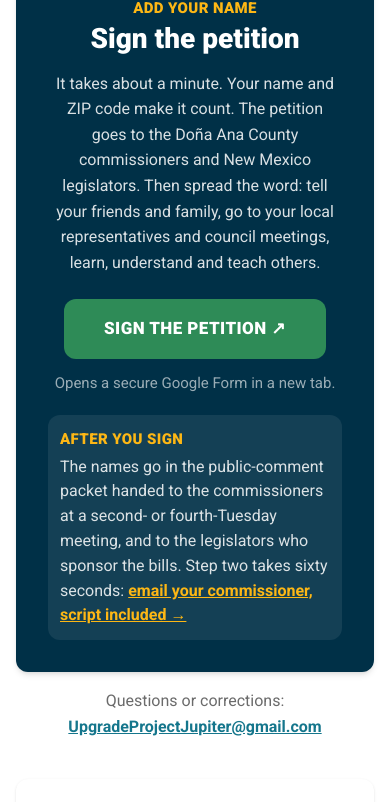
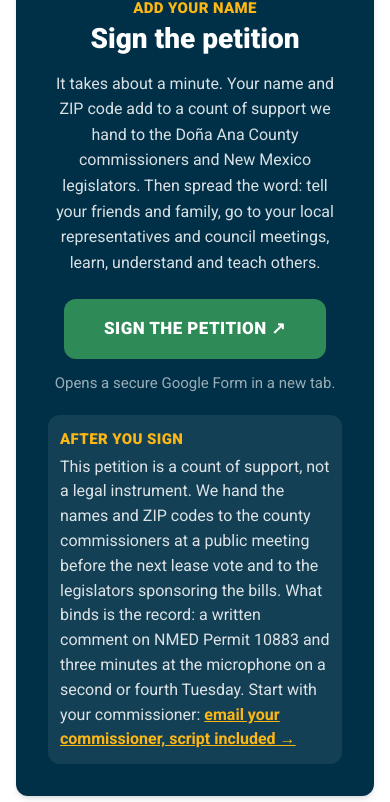
Before and after one commit to Cloxeer/UpgradeProjectJupiter, a Next.js app: page /petition in a window 390 px wide. Shown: the part 432-1234 px from the top of the page. Built offline with nearby package versions, Linux system fonts and the light colour scheme; no server answers.

Commit message:
Petition reframed: a count of support, not a legal instrument; the permit record and the commission microphone bind; handout brought in line with the site

```diff
--- a/src/app/petition/PetitionForm.tsx
+++ b/src/app/petition/PetitionForm.tsx
@@ -9,7 +9,7 @@ export function PetitionForm() {
         <div className="text-[13px] font-black uppercase tracking-wide" style={{ color: "#fdb715" }}>Add your name</div>
         <h2 className="mt-1 font-black text-white" style={{ fontSize: 28, lineHeight: 1.1 }}>Sign the petition</h2>
         <p className="mx-auto mt-4 max-w-[520px]" style={{ fontSize: 16, lineHeight: 1.6, color: "rgba(255,255,255,0.85)" }}>
-          It takes about a minute. Your name and ZIP code make it count. The petition goes to the Doña Ana County commissioners and New
+          It takes about a minute. Your name and ZIP code add to a count of support we hand to the Doña Ana County commissioners and New
           Mexico legislators. Then spread the word: tell your friends and family, go to your local representatives and council meetings,
           learn, understand and teach others.
         </p>
@@ -20,8 +20,8 @@ export function PetitionForm() {
         <div className="mt-5 rounded p-3 text-left" style={{ backgroundColor: "rgba(255,255,255,0.08)" }}>
           <div className="text-[12px] font-black uppercase tracking-wide" style={{ color: "#fdb715" }}>After you sign</div>
           <p className="mt-1" style={{ fontSize: 14, lineHeight: 1.55, color: "rgba(255,255,255,0.85)" }}>
-            The names go in the public-comment packet handed to the commissioners at a second- or fourth-Tuesday meeting, and to the legislators who sponsor the bills.
-            Step two takes sixty seconds:{" "}
+            This petition is a count of support, not a legal instrument. We hand the names and ZIP codes to the county commissioners at a public meeting before the next lease vote and to the legislators sponsoring the bills.
+            What binds is the record: a written comment on NMED Permit 10883 and three minutes at the microphone on a second or fourth Tuesday. Start with your commissioner:{" "}
             <a href="/legislators#commission" className="font-bold underline" style={{ color: "#fdb715" }}>
               email your commissioner, script included →
             </a>
--- a/src/app/petition/page.tsx
+++ b/src/app/petition/page.tsx
@@ -7,7 +7,7 @@ import { PetitionForm } from "./PetitionForm";
 
 export const metadata: Metadata = {
   title: "Sign the petition",
-  description: "Do not cancel Project Jupiter; upgrade it. Six conditions for the county lease, each beside what the filed plan does today, and a one-minute petition to the Doña Ana County commissioners and New Mexico legislators.",
+  description: "Do not cancel Project Jupiter; upgrade it. Six conditions for the county lease, each beside what the filed plan does today, and a one-minute count of support handed to the Doña Ana County commissioners and New Mexico legislators, beside the comments that bind.",
   alternates: { canonical: "/petition/" },
 };
 
--- a/src/components/jupiter/WhatCanIDo.tsx
+++ b/src/components/jupiter/WhatCanIDo.tsx
@@ -36,7 +36,7 @@ export function WhatCanIDo() {
       <a href="/petition" className="inline-flex min-h-[56px] w-full items-center justify-center rounded px-10 text-[18px] font-black uppercase tracking-wide text-white sm:w-auto" style={{ backgroundColor: G }}>
         {kid ? "Sign the petition with a grown-up" : "Sign the petition"}
       </a>
-      <p className="mt-2 text-[14px]" style={{ color: "#6b6b6b" }}>One minute. Your name and ZIP go in the packet handed to the commission.</p>
+      <p className="mt-2 text-[14px]" style={{ color: "#6b6b6b" }}>One minute. A count of support we hand to the commission; the permit record and the microphone are what bind.</p>
       <div className="mt-4 flex flex-col items-center gap-1 sm:flex-row sm:justify-center sm:gap-6" style={{ fontSize: 16, color: "#003047" }}>
         <a href="/legislators#commission" className={link}>{kid ? "Call the county →" : "Email or call your commissioner →"}</a>
         <a href="/legislators#commission" className={link} title={meeting}>{kid ? "Go to the meeting →" : "Speak at a commission meeting →"}</a>
--- a/src/data/upgrade.ts
+++ b/src/data/upgrade.ts
@@ -21,7 +21,7 @@ export const mission = "Keep the data center. Make it catch its carbon, reuse it
 export const steps = [
   { n: 1, who: "The county", what: "negotiates the six conditions into the bond lease at its next consent point, before the fuel cells arrive.", why: "The county holds title during the 30-year bond and the lease is its only remedy, but the lease can be changed only by agreement; the leverage is every consent the companies still need.", href: "/legislators#commission", cta: "Who signs the lease" },
   { n: 2, who: "Santa Fe", what: "passes the three bills so the same rules apply to the next data center.", why: "The Microgrid Oversight Act already passed the Senate in 2026. The other two are drafted.", href: "/legislators#bills", cta: "The three bills" },
-  { n: 3, who: "You", what: "sign, call your commissioner, and show up on a second or fourth Tuesday.", why: "None of the six conditions is in the lease yet. Concrete is being poured now.", href: "/petition", cta: "Sign the petition" },
+  { n: 3, who: "You", what: "write a comment on the NMED permit record, speak at the commission on a second or fourth Tuesday, call your commissioner, then add your name so the count can be shown.", why: "A petition has no legal force here; comments on the permit record and at the commission do. Your name adds to a count we hand the commissioners; the record is what binds.", href: "/petition", cta: "Sign the petition" },
 ] as const;
 
 /** Six tabs. Petition is the button, not a tab. */
```
Also changed, not shown: 1 other file (tests, documents, lock files or other folders).
